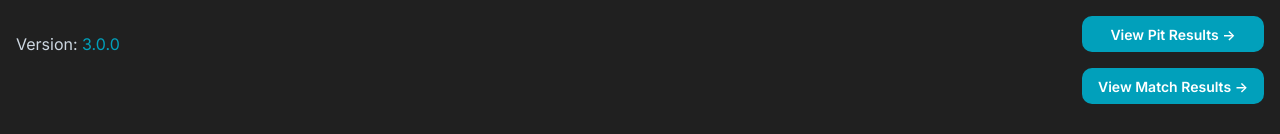
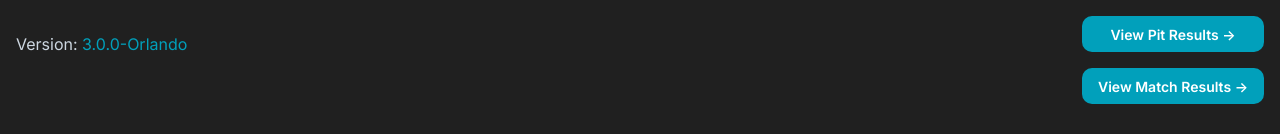
Before and after one commit to arifire21/survey-app-boilerplate, a Next.js app: page / in a window 1280 px wide. Shown: the top 134 px of the page. Built offline with nearby package versions, Linux system fonts and the light colour scheme.

Commit message:
Update version number

```diff
--- a/app/page.js
+++ b/app/page.js
@@ -7,7 +7,7 @@ export default function Home() {
   return (
     <>
     <header className={styles.flexHeader}>
-      <p>Version: <span id="version-number" style={{color: '#01a0bb'}}>3.0.0</span></p>
+      <p>Version: <span id="version-number" style={{color: '#01a0bb'}}>3.0.0-Orlando</span></p>
       <nav style={{display:'flex', flexDirection: 'column'}}>
         <Button component="a" href="/pit-results" sx={{mb:'0.5rem'}}>
           View Pit Results &#8594;
```
